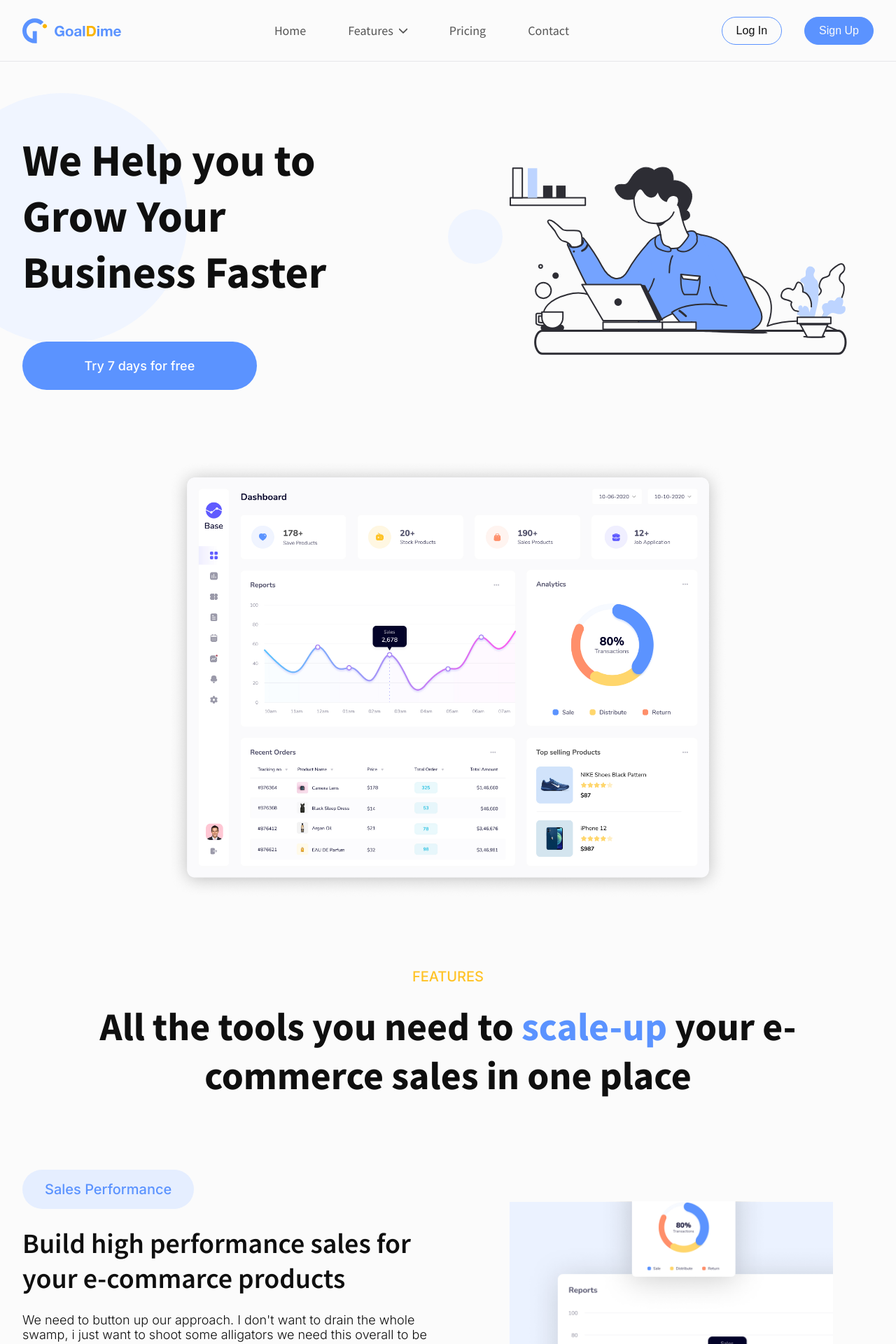
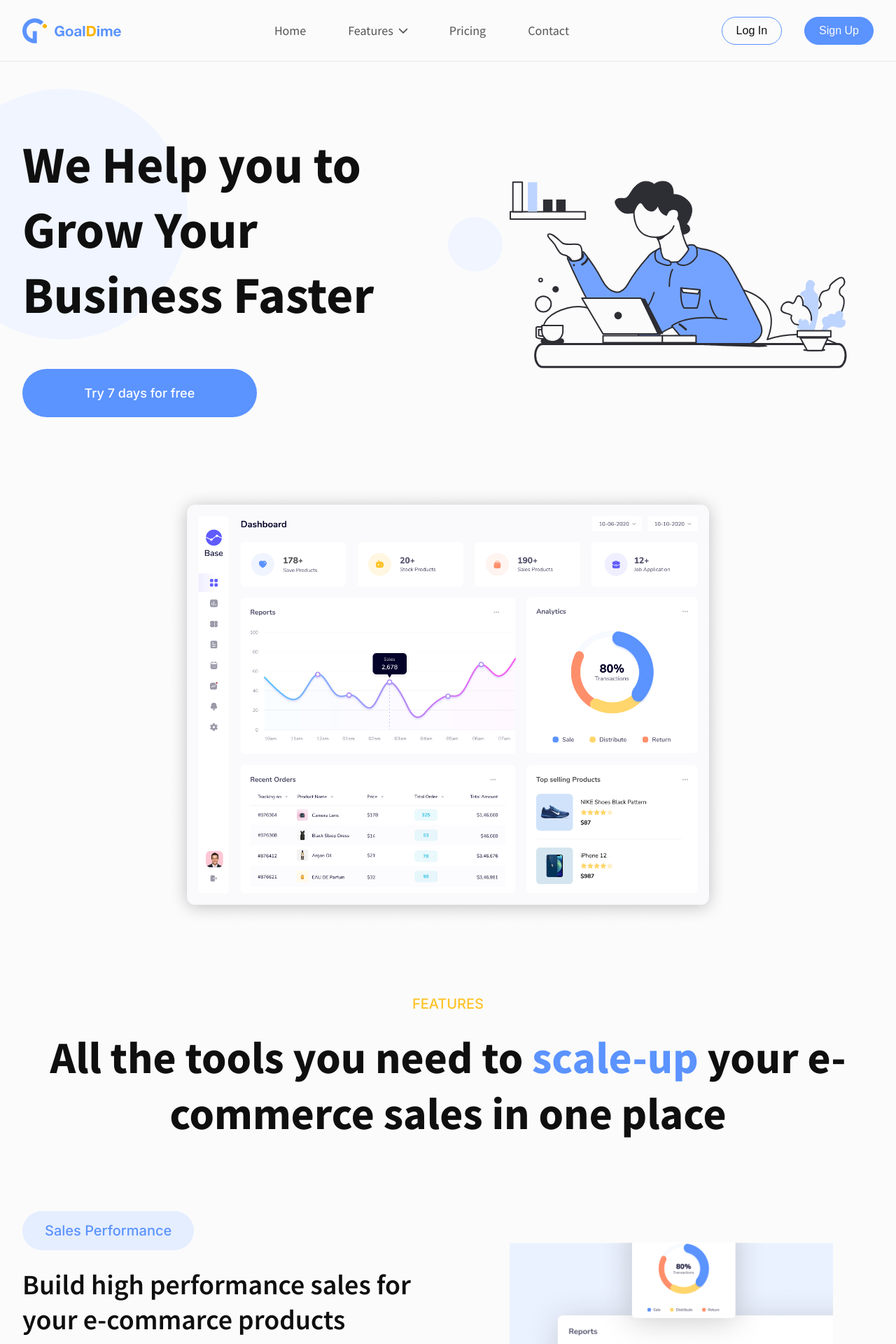
Before and after one commit to pujiragil/goaldime, a Next.js app: page / in a window 1280 px wide. Shown: the top 1920 px of the page at 70% size. Built offline with nearby package versions, Linux system fonts and the light colour scheme.

Commit message:
change heading size for hero section

```diff
--- a/components/Features/index.tsx
+++ b/components/Features/index.tsx
@@ -205,7 +205,7 @@ export default function Features() {
       <FeaturesWrapper>
         <FeaturesHeader>
           <Subtitle className={inter.className}>FEATURES</Subtitle>
-          <Title mdSize="54px">
+          <Title mdSize="54px" lgSize="64px">
             All the tools you need to <Highlight>scale-up</Highlight> your
             e-commerce sales in one place
           </Title>
--- a/components/Global/index.tsx
+++ b/components/Global/index.tsx
@@ -15,7 +15,7 @@ export const Container = styled.div`
 interface TitleProps {
   smSize?: string;
   mdSize?: string;
-  xlSize?: string;
+  lgSize?: string;
   smWidth?: string;
   mdWidth?: string;
   lgWidth?: string;
@@ -33,7 +33,7 @@ export const Title = styled.h1<TitleProps>`
   }
 
   @media screen and (min-width: 1024px) {
-    font-size: ${({ xlSize }) => xlSize ? xlSize : "3.5rem"};
+    font-size: ${({ lgSize }) => lgSize ? lgSize : "3.5rem"};
     width: ${({ lgWidth }) => lgWidth ? lgWidth : "100%"};
   }
 `
--- a/components/Hero/index.tsx
+++ b/components/Hero/index.tsx
@@ -94,7 +94,7 @@ export default function Hero() {
     <Container>
       <HeroWrapper>
         <HeroContent>
-          <Title mdSize="74px" xlSize="4rem" mdWidth="75%" lgWidth="90%">We Help you to Grow Your Business Faster</Title>
+          <Title mdSize="74px" lgSize="74px" mdWidth="75%">We Help you to Grow Your Business Faster</Title>
           <Button mdWidth={"60%"} className={`${inter.className} btn-show`}>
             Try 7 days for free
           </Button>
```
